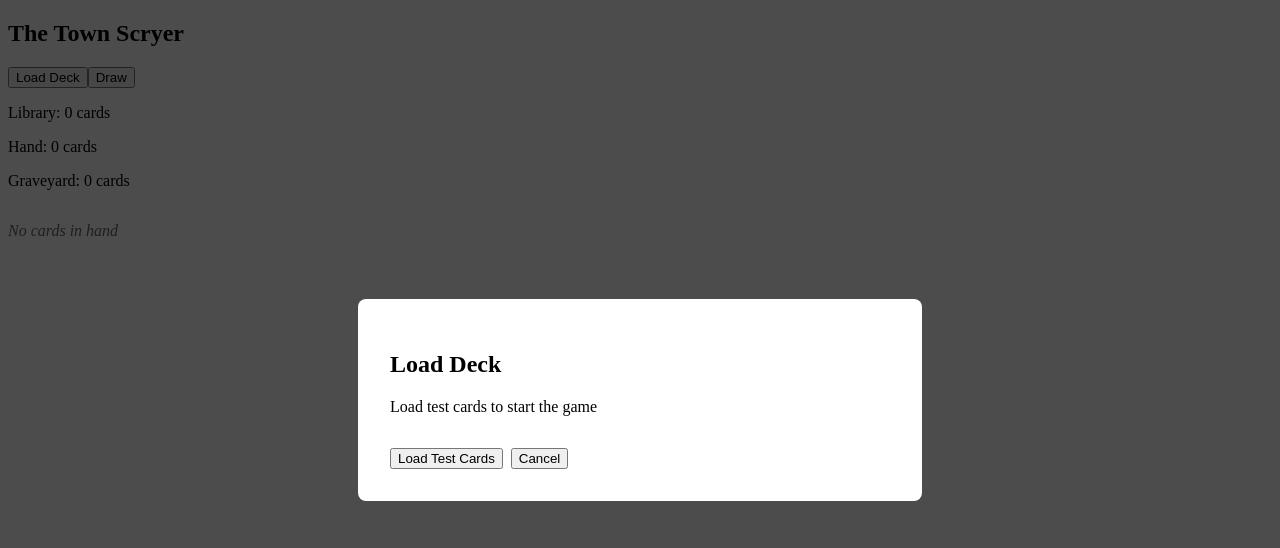
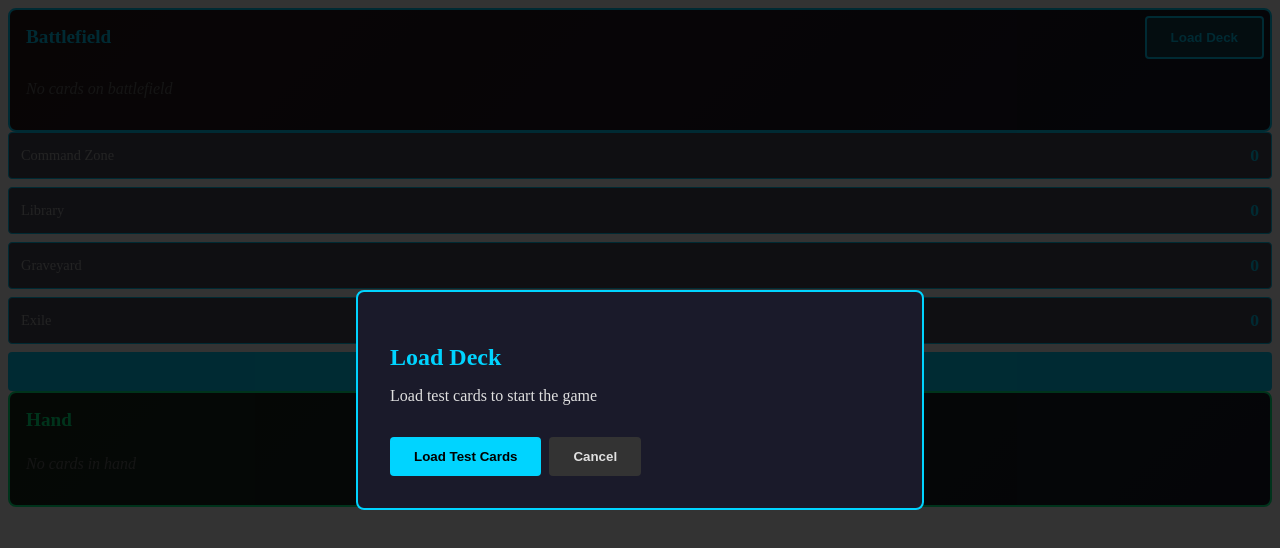
Before and after one commit to megajess/TheTownScryer, a Vue app: page / in a window 1280 px wide. Shown: the top 548 px of the page. Built offline with nearby package versions, Linux system fonts and the light colour scheme; the HTML template or start-up script is replaced by a standard one.

Commit message:
Beginning of main UI

```diff
--- a/src/views/GameView.vue
+++ b/src/views/GameView.vue
@@ -67,26 +67,58 @@ async function testFetchCard() {
 </script>
 
 <template>
-    <div>
-        <h2>The Town Scryer</h2>
+    <div class="gmae-layout">
+        <!-- Battlefield -->
+        <div class="battlefield">
+            <h3>Battlefield</h3>
+            <div class="battlefield-cards">
+                <div v-for="card in game.battlefield" :key="card.id" class="card">
+                    <img :src="card.imageUrl" :alt="card.name" loading="lazy" />
+                </div>
 
-        <button @click="showLoadModal = true">Load Deck</button>
-        <button @click="game.draw()">Draw</button>
+                <p v-if="game.battlefield.length === 0" class="empty">No cards on battlefield</p>
+            </div>
+        </div>
 
-        <p>Library: {{ game.library.length }} cards</p>
-        <p>Hand: {{ game.hand.length }} cards</p>
-        <p>Graveyard: {{ game.graveyard.length }} cards</p>
+        <!-- Utility Zones (stacked in corner) -->
+        <div class="utility-zones">
+            <div class="zone-stack">
+                <div class="mini-zone">
+                    <span class="zone-label">Command Zone</span>
+                    <span class="zone-count">{{ game.commandZone.length }}</span>
+                </div>
+                <div class="mini-zone">
+                    <span class="zone-label">Library</span>
+                    <span class="zone-count">{{ game.library.length }}</span>
+                </div>
+                <div class="mini-zone">
+                    <span class="zone-label">Graveyard</span>
+                    <span class="zone-count">{{ game.graveyard.length }}</span>
+                </div>
+                <div class="mini-zone">
+                    <span class="zone-label">Exile</span>
+                    <span class="zone-count">{{ game.exile.length }}</span>
+                </div>
+            </div>
+            <button @click="game.draw()" class="action-btn">Draw</button>
+        </div>
 
-        <div class="hand">
+        <!-- Hand -->
+        <div class="hand-zone">
+            <h3>Hand</h3>
+            <div class="hand-cards">
                 <div v-for="card in game.hand" :key="card.id" class="card">
                     <img :src="card.imageUrl" :alt="card.name" loading="lazy" />
                     <button @click="game.discard(card.id)" class="discard-btn">Discard</button>
                 </div>
+                <p v-if="game.hand.length === 0" class="empty">No cards in hand</p>
+            </div>
         </div>
 
-        <p v-if="game.hand.length === 0" class="empty-message">No cards in hand</p>
+        <!-- Load Deck Button (floating) -->
+        <button @click="showLoadModal = true" class="load-deck-btn">Load Deck</button>
 
-        <!-- Deck Loader modal overlay -->
+        <!-- Deck Loader Modal -->
         <div v-if="showLoadModal" class="modal-overlay" @click="showLoadModal = false">
             <div class="modal-content" @click.stop>
                 <h2>Load Deck</h2>
@@ -100,54 +132,128 @@ async function testFetchCard() {
         </div>
     </div>
 </template>
+
 <style scoped>
-.modal-overlay {
-    position: fixed;
-    top: 0;
-    left: 0;
-    width: 100%;
-    height: 100%;
-    background: rgba(0, 0, 0, 0.7);
-    display: flex;
-    align-items: center;
-    justify-content: center;
-    z-index: 1000;
+.game-layout {
+    height: 100vh;
+    display: grid;
+    grid-template-columns: 1fr 250px;
+    grid-template-rows: 2fr 1fr;
+    grid-template-areas:
+        "battlefield utility"
+        "hand hand";
+    gap: 0.5rem;
+    padding: 0.5rem;
+    background: #0a0a0a;
+    color: #e0e0e0;
 }
 
-.modal-content {
-    background: white;
-    padding: 2rem;
+.battlefield {
+    grid-area: battlefield;
+    background: linear-gradient(135deg, #2a1a1a 0%, #1a1a2a 100%);
+    border: 2px solid #00d4ff;
     border-radius: 8px;
-    max-width: 500px;
-    width: 90%;
+    padding: 1rem;
+    overflow-y: auto;
 }
 
-.modal-content button {
-    margin-right: 0.5rem;
-    margin-top: 1rem;
+.battlefield h3 {
+    margin: 0 0 1rem 0;
+    color: #00d4ff;
+    font-size: 1.2rem;
 }
 
-.hand {
+.battlefield-cards {
     display: flex;
-    gap: 1rem;
     flex-wrap: wrap;
-    margin-top: 1rem;
+    gap: 0.5rem;
+}
+
+.utility-zones {
+    grid-area: utility;
+    display: flex;
+    flex-direction: column;
+    gap: 0.5rem;
+}
+
+.zone-stack {
+    display: flex;
+    flex-direction: column;
+    gap: 0.5rem;
+}
+
+.mini-zone {
+    background: rgba(30, 30, 50, 0.8);
+    border: 1px solid #00d4ff;
+    border-radius: 4px;
+    padding: 0.75rem;
+    display: flex;
+    justify-content: space-between;
+    align-items: center;
+}
+
+.zone-label {
+    font-size: 0.9rem;
+    color: #b0b0b0;
+}
+
+.zone-count {
+    font-size: 1.1rem;
+    font-weight: bold;
+    color: #00d4ff;
+}
+
+.action-btn {
+    padding: 0.75rem;
+    background: #00d4ff;
+    color: #000;
+    border: none;
+    border-radius: 4px;
+    font-weight: bold;
+    cursor: pointer;
+    transition: all 0.2s;
+}
+
+.action-btn:hover {
+    background: #00b8e6;
+    transform: translateY(-2px);
+}
+
+.hand-zone {
+    grid-area: hand;
+    background: linear-gradient(135deg, #1a2a1a 0%, #1a1a2a 100%);
+    border: 2px solid #00ff88;
+    border-radius: 8px;
+    padding: 1rem;
+    overflow-x: auto;
+}
+
+.hand-zone h3 {
+    margin: 0 0 0.5rem 0;
+    color: #00ff88;
+    font-size: 1.2rem;
+}
+
+.hand-cards {
+    display: flex;
+    gap: 0.5rem;
 }
 
 .card {
     position: relative;
-    width: 200px;
+    width: 150px;
+    flex-shrink: 0;
 }
 
 .card img {
     width: 100%;
     height: auto;
-    border-radius: 12px;
-    box-shadow: 0 4px 8px rgba(0, 0, 0, 0.3);
+    border-radius: 8px;
+    box-shadow: 0 4px 8px rgba(0, 0, 0, 0.5);
     transition: transform 0.2s;
 }
 
-.card img:hover {
+.card:hover img {
     transform: scale(1.05);
 }
 
@@ -156,23 +262,105 @@ async function testFetchCard() {
     bottom: 0.5rem;
     left: 50%;
     transform: translateX(-50%);
-    background: rgba(255, 0, 0, 0.8);
+    background: rgba(255, 0, 0, 0.9);
     color: white;
     border: none;
-    padding: 0.5rem 1rem;
+    padding: 0.4rem 0.8rem;
     border-radius: 4px;
+    font-size: 0.8rem;
     cursor: pointer;
     opacity: 0;
-    transition: 0.2s;
+    transition: opacity 0.2s;
 }
 
 .card:hover .discard-btn {
     opacity: 1;
 }
 
-.empty-message {
+.empty {
     color: #666;
     font-style: italic;
+}
+
+.load-deck-btn {
+    position: fixed;
+    top: 1rem;
+    right: 1rem;
+    padding: 0.75rem 1.5rem;
+    background: rgba(0, 212, 255, 0.2);
+    border: 2px solid #00d4ff;
+    color: #00d4ff;
+    border-radius: 4px;
+    cursor: pointer;
+    font-weight: bold;
+    z-index: 100;
+    transition: all 0.2s;
+}
+
+.load-deck-btn:hover {
+    background: rgba(0, 212, 255, 0.4);
+}
+
+/* Modal styles */
+.modal-overlay {
+    position: fixed;
+    top: 0;
+    left: 0;
+    width: 100%;
+    height: 100%;
+    background: rgba(0, 0, 0, 0.8);
+    display: flex;
+    align-items: center;
+    justify-content: center;
+    z-index: 1000;
+}
+
+.modal-content {
+    background: #1a1a2a;
+    color: #e0e0e0;
+    padding: 2rem;
+    border-radius: 8px;
+    border: 2px solid #00d4ff;
+    max-width: 500px;
+    width: 90%;
+}
+
+.modal-content h2 {
+    color: #00d4ff;
+    margin-bottom: 1rem;
+}
+
+.modal-content button {
+    margin-right: 0.5rem;
     margin-top: 1rem;
+    padding: 0.75rem 1.5rem;
+    border: none;
+    border-radius: 4px;
+    cursor: pointer;
+    font-weight: bold;
+    transition: all 0.2s;
+}
+
+.modal-content button:first-of-type {
+    background: #00d4ff;
+    color: #000;
+}
+
+.modal-content button:first-of-type:hover {
+    background: #00b8e6;
+}
+
+.modal-content button:last-of-type {
+    background: #333;
+    color: #e0e0e0;
+}
+
+.modal-content button:last-of-type:hover {
+    background: #444;
+}
+
+.modal-content button:disabled {
+    opacity: 0.5;
+    cursor: not-allowed;
 }
 </style>
```
Lines whose indentation alone changed are shown as unchanged.
